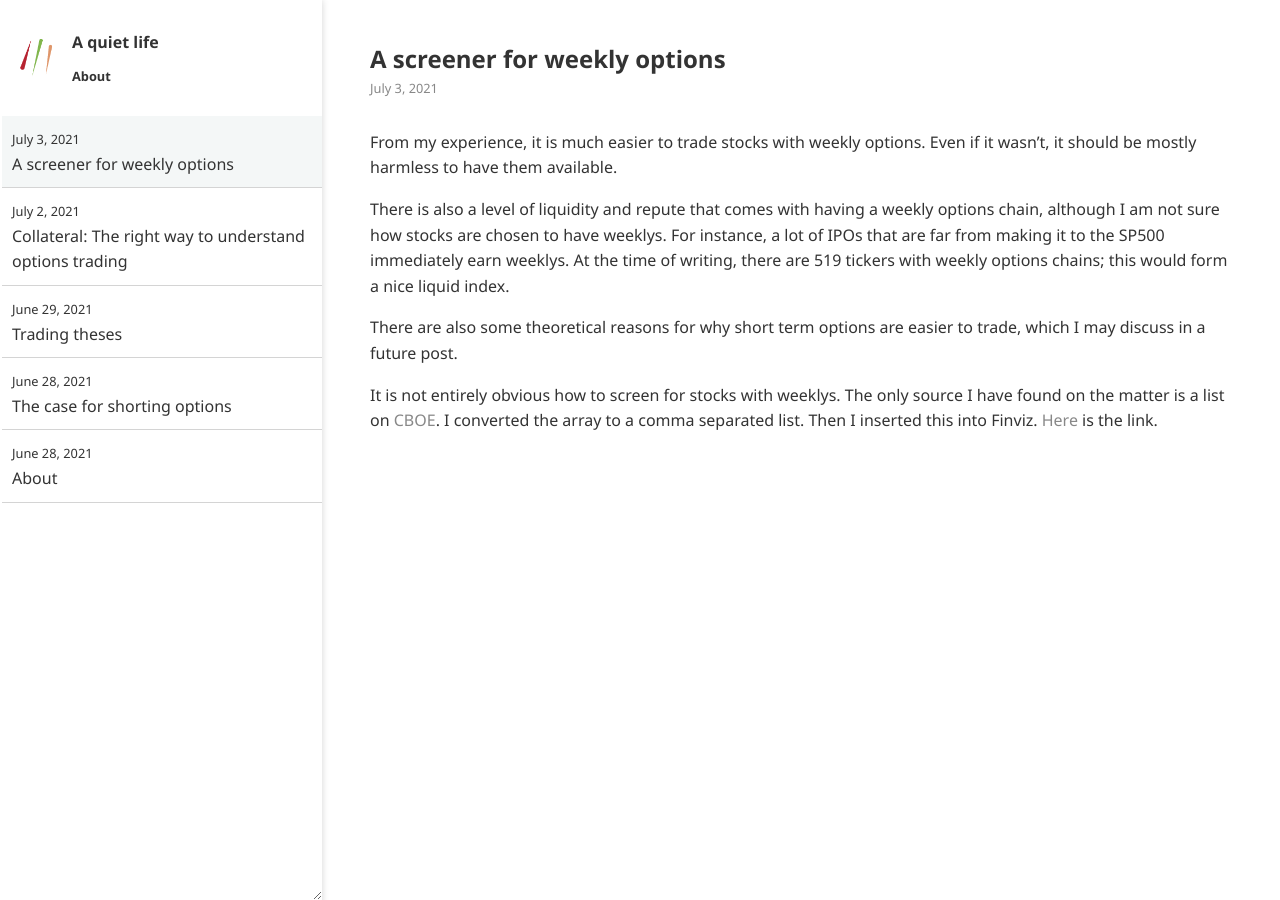
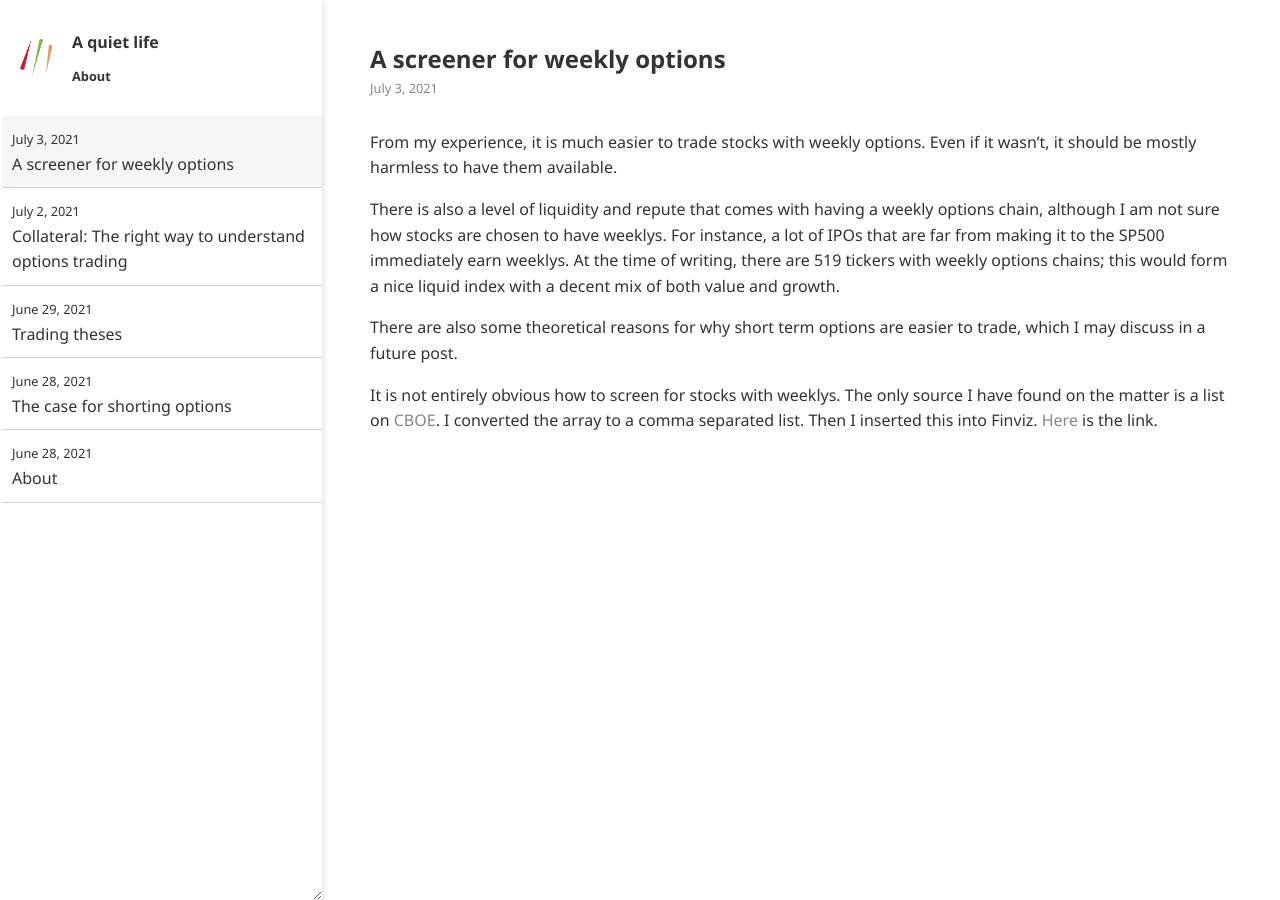
Before and after one commit to ansyblenetwork/aquietlife, a Jekyll site: the page built from _posts/2021-07-03-weekly-options-screen.md, in a window 1280 px wide. Built offline with Jekyll 4.4.1, drawn with Linux system fonts in a browser that asks for light colours.

Commit message:
Update 2021-07-03-weekly-options-screen.md

```diff
--- a/_posts/2021-07-03-weekly-options-screen.md
+++ b/_posts/2021-07-03-weekly-options-screen.md
@@ -4,7 +4,7 @@ title: "A screener for weekly options"
 
 From my experience, it is much easier to trade stocks with weekly options. Even if it wasn't, it should be mostly harmless to have them available.
 
-There is also a level of liquidity and repute that comes with having a weekly options chain, although I am not sure how stocks are chosen to have weeklys. For instance, a lot of IPOs that are far from making it to the SP500 immediately earn weeklys. At the time of writing, there are 519 tickers with weekly options chains; this would form a nice liquid index.
+There is also a level of liquidity and repute that comes with having a weekly options chain, although I am not sure how stocks are chosen to have weeklys. For instance, a lot of IPOs that are far from making it to the SP500 immediately earn weeklys. At the time of writing, there are 519 tickers with weekly options chains; this would form a nice liquid index with a decent mix of both value and growth.
 
 There are also some theoretical reasons for why short term options are easier to trade, which I may discuss in a future post.
 
```
